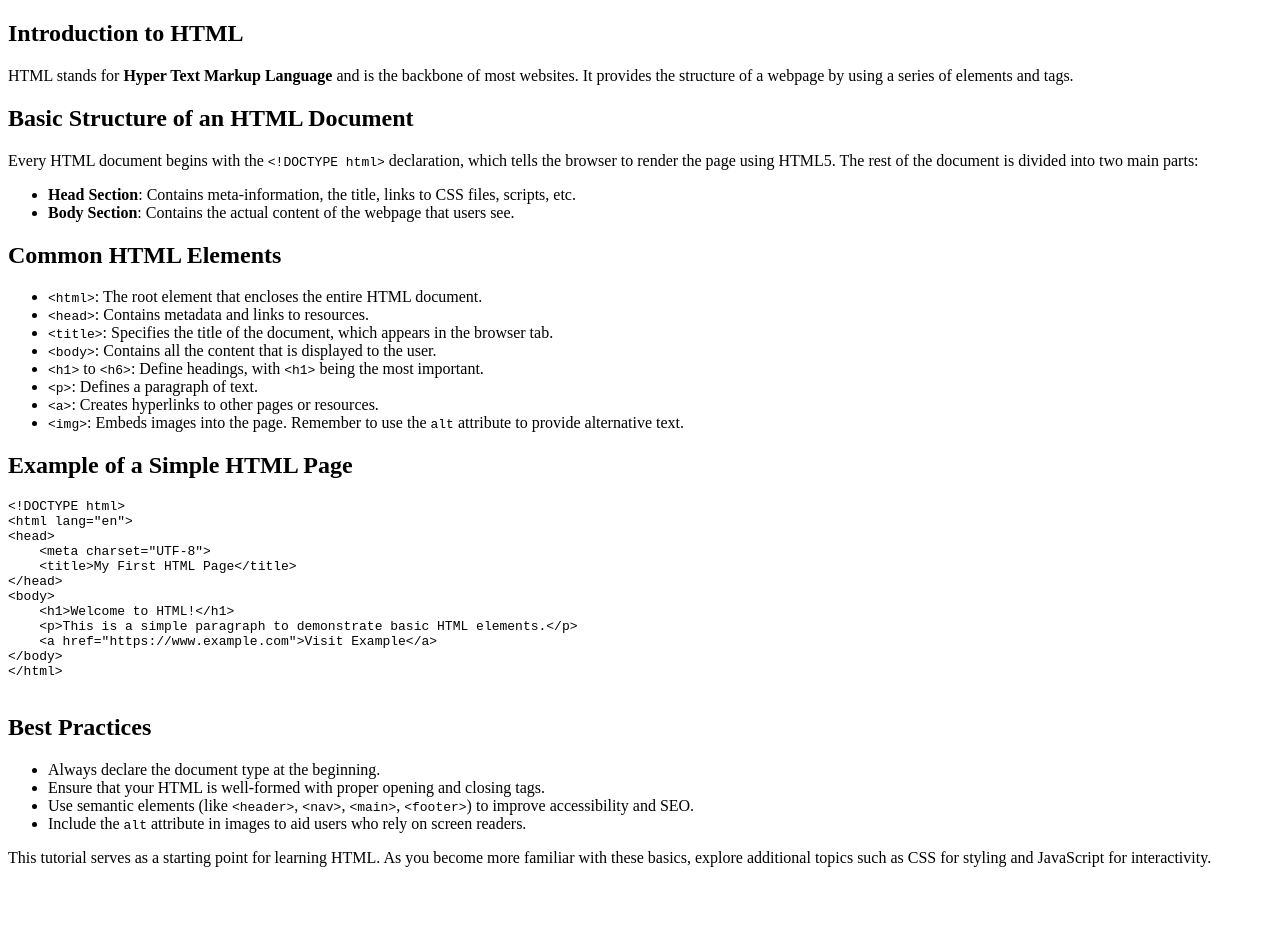
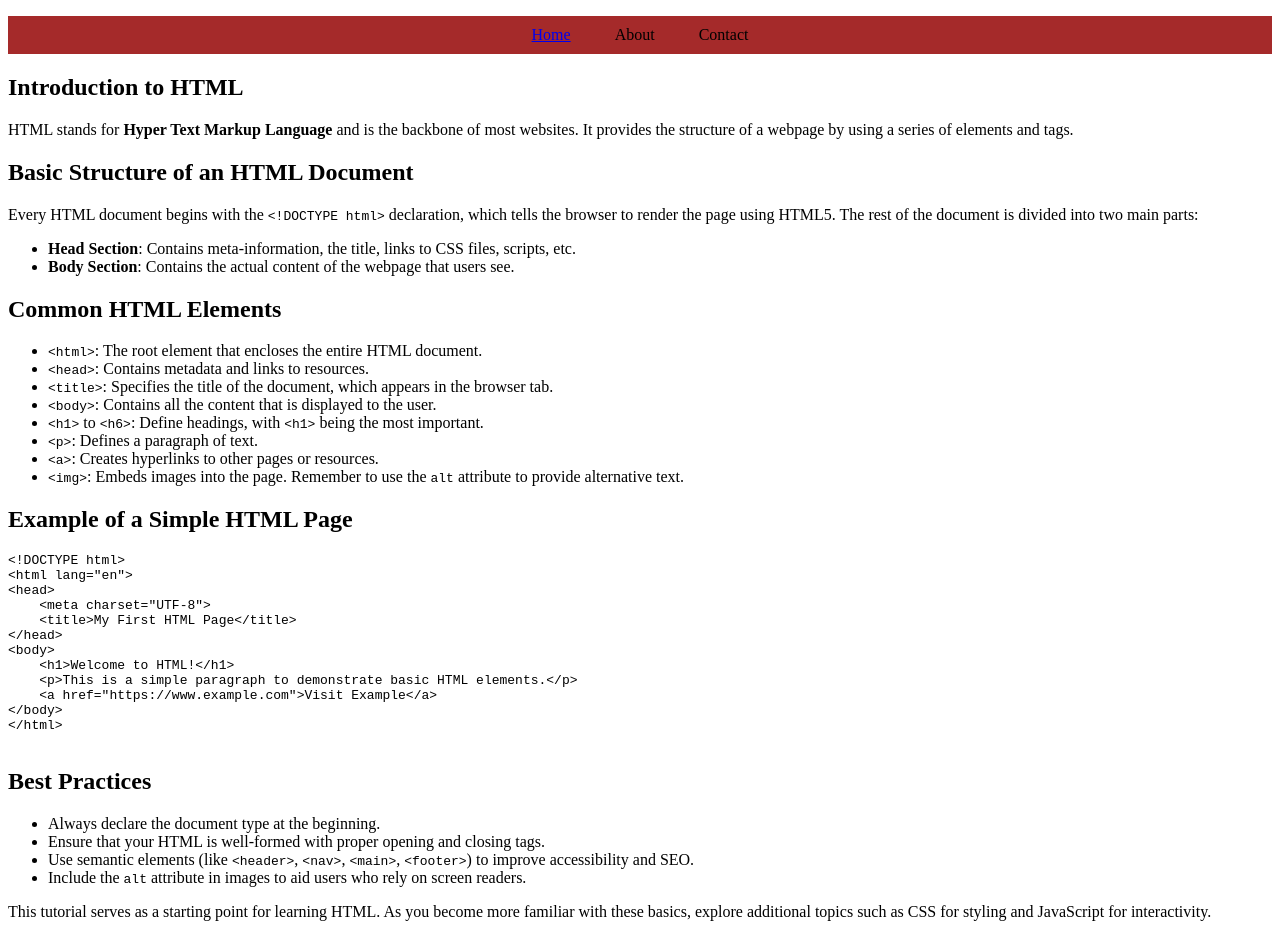
Before and after one commit to HaiderUX101/HaiderUX101.github.io, a plain HTML site: page index.html in a window 1280 px wide. Before the commit the page ends 883 px from the top, so only its background shows below. Drawn offline with Linux system fonts and the light colour scheme.

Commit message:
Update index.html
added a navigation bar

```diff
--- a/index.html
+++ b/index.html
@@ -3,11 +3,31 @@
 <head>
     <meta charset="UTF-8">
     <meta name="author" content="Haider">
+    <style>
+       ul.nav{
+                padding-left: 0px;
+                background-color: brown;
+                text-align: center;
+            }
+            ul.nav>li{
+                display: inline-block;
+                padding: 10px 20px;
+            }
+            ul.nav>li:hover{
+                background-color: blue;
+            }
+
+    </style>
     <title>HTML Tutorial</title>
 </head>
 <body>
     <!-- HTML Tutorial Section -->
     <section id="html-tutorial">
+        <ul class="nav">
+            <li> <a href="./new_page.html">Home</a></li>
+            <li>About</li>
+            <li>Contact</li>
+        </ul>
         <h1>Introduction to HTML</h1>
         <p>
             HTML stands for <strong>Hyper Text Markup Language</strong> and is the backbone of most websites.
```
